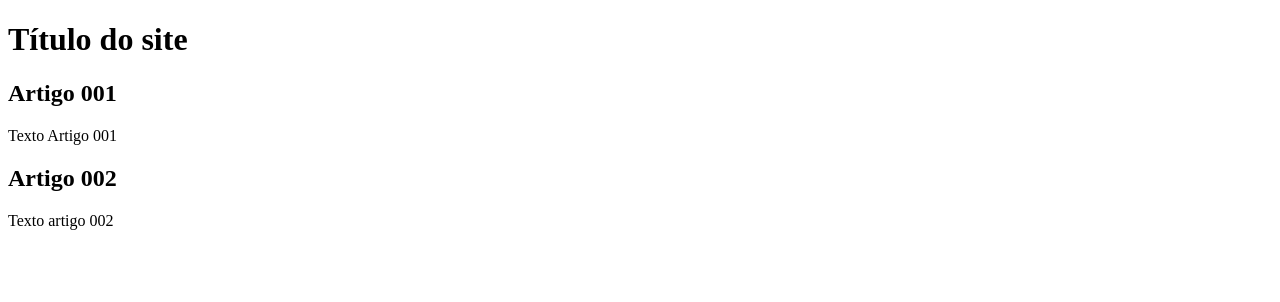
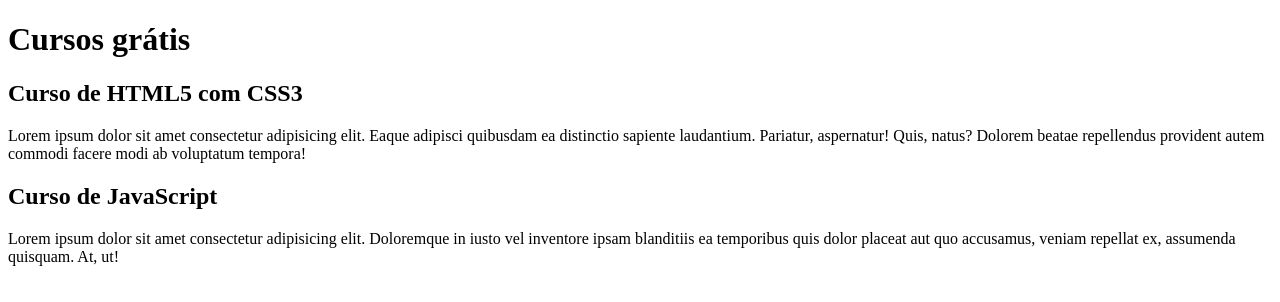
Before and after one commit to dudunfl/projeto-site, a plain HTML site: page index.html in a window 1280 px wide. Drawn offline with Linux system fonts and the light colour scheme.

Commit message:
alterações no conteúdo

```diff
--- a/index.html
+++ b/index.html
@@ -13,17 +13,17 @@
 <body>
     <main>
         <header>
-            <h1>Título do site</h1>
+            <h1>Cursos grátis</h1>
         </header>
 
         <article>
-            <h2>Artigo 001</h2>
-            <p>Texto Artigo 001</p>
+            <h2>Curso de HTML5 com CSS3</h2>
+            <p>Lorem ipsum dolor sit amet consectetur adipisicing elit. Eaque adipisci quibusdam ea distinctio sapiente laudantium. Pariatur, aspernatur! Quis, natus? Dolorem beatae repellendus provident autem commodi facere modi ab voluptatum tempora!</p>
         </article>
 
         <article>
-            <h2>Artigo 002</h2>
-            <p>Texto artigo 002</p>
+            <h2>Curso de JavaScript</h2>
+            <p>Lorem ipsum dolor sit amet consectetur adipisicing elit. Doloremque in iusto vel inventore ipsam blanditiis ea temporibus quis dolor placeat aut quo accusamus, veniam repellat ex, assumenda quisquam. At, ut!</p>
         </article>
 
     </main>
```
